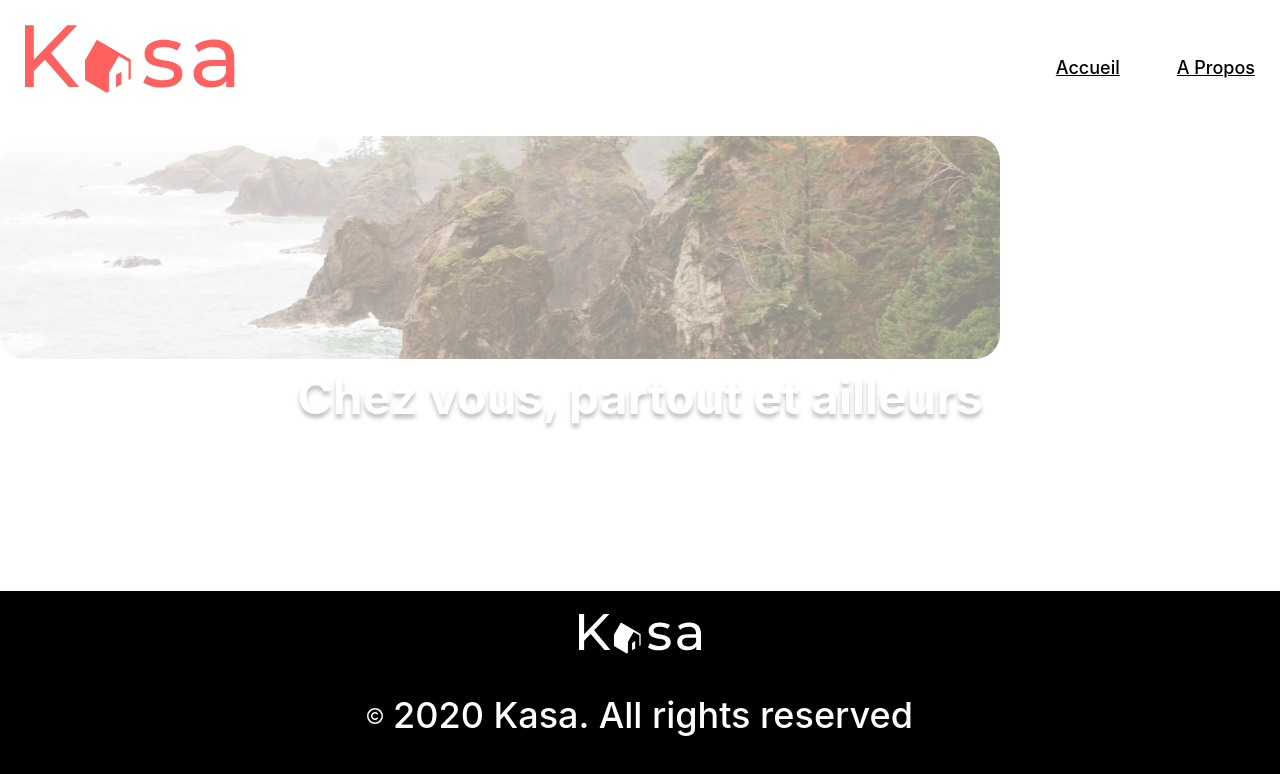
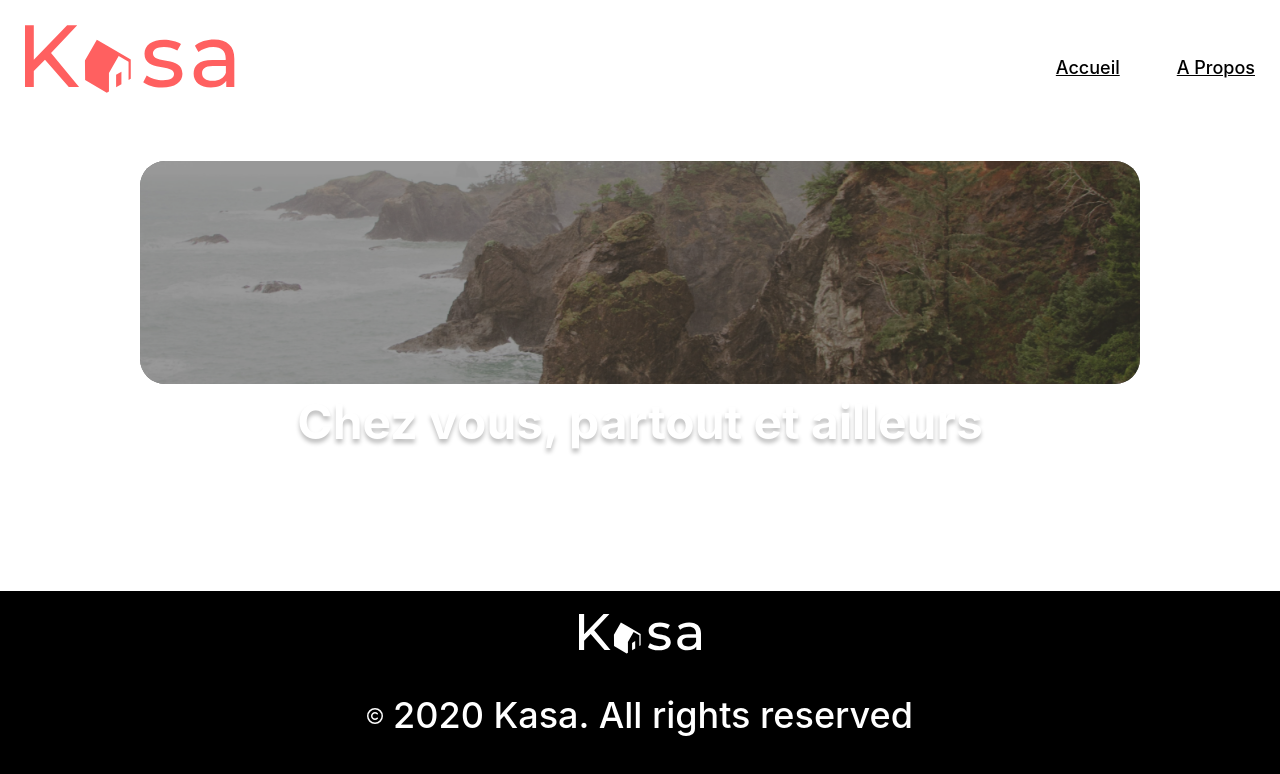
Before and after one commit to Lola-Jeanne/Kasa, a React (Create React App) app: page / in a window 1280 px wide. Shown: the top 774 px of the page. Built offline with nearby package versions, Linux system fonts and the light colour scheme.

Commit message:
:construction: mise en page banner home et about

```diff
--- a/src/components/Banner/banner.jsx
+++ b/src/components/Banner/banner.jsx
@@ -1,8 +1,8 @@
-import stylesBanner from "./banner.styles.scss";
+import "./banner.styles.scss";
 
 
 export default function Banner({title, urlImage}){
-    return<div className={stylesBanner}>
+    return<div className="containerBanner">
         <div className="banner">
             <img src={urlImage} className="imgBanner"></img>
             <p className="txtBanner">{title}</p>
--- a/src/components/Banner/banner.styles.scss
+++ b/src/components/Banner/banner.styles.scss
@@ -1,20 +1,19 @@
-div{
-    // display: flex;
-    // justify-content: center;
+.containerBanner{
+    display: flex;
+    justify-content: center;
 
     .banner{
-        // display: flex;
-        // justify-content: center;
+        width: 1000px;
+        height: 223px;
+        border-radius: 25px;
+        background: #000;
 
         .imgBanner {
             width: 1000px;
             height: 223px;
-            flex-shrink: 0;
             object-fit: cover;
             border-radius: 25px;
             opacity: 0.6;
-            background: #000;
-            mix-blend-mode: darken;
         }
 
         .txtBanner {
--- a/src/components/Header/header.styles.scss
+++ b/src/components/Header/header.styles.scss
@@ -1,7 +1,7 @@
 header {
     // width: 100%;
     height: 86px;
-    margin: 25px;
+    margin: 25px 25px 50px 25px;
     display: flex;
     gap: 720px;
 
--- a/src/pages/About/about.jsx
+++ b/src/pages/About/about.jsx
@@ -1,6 +1,8 @@
 import Header from "../../components/Header/header";
 import Footer from "../../components/Footer/footer";
 import Dropdowns from "../../components/Dropdowns/dropdown";
+import Banner from "../../components/Banner/banner";
+import bannerPicTwo from "/Users/carlalopez/Documents/Openclassrooms/Projet 8/Workflow/kasa/src/assets/Banner-img-two.png";
 
 function About () {
     return (
@@ -9,6 +11,9 @@ function About () {
             <div>
                 <Footer />
                 <div>
+                    <Banner urlImage={bannerPicTwo}/>
+                </div>
+                <div>
                     <Dropdowns />
                 </div>
             </div>
```
Also changed, not shown: src/assets/Banner-img-two.png (added).
